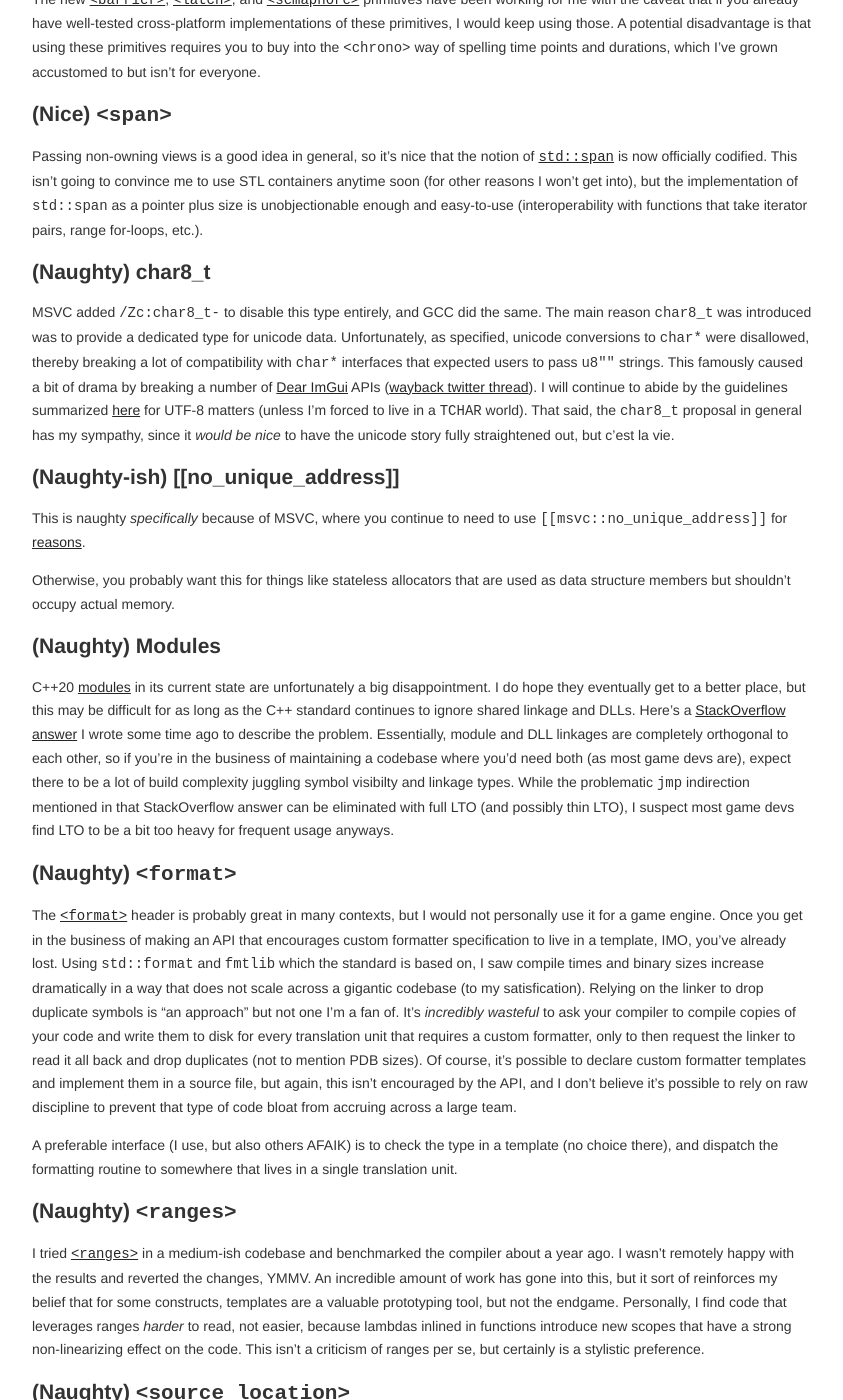
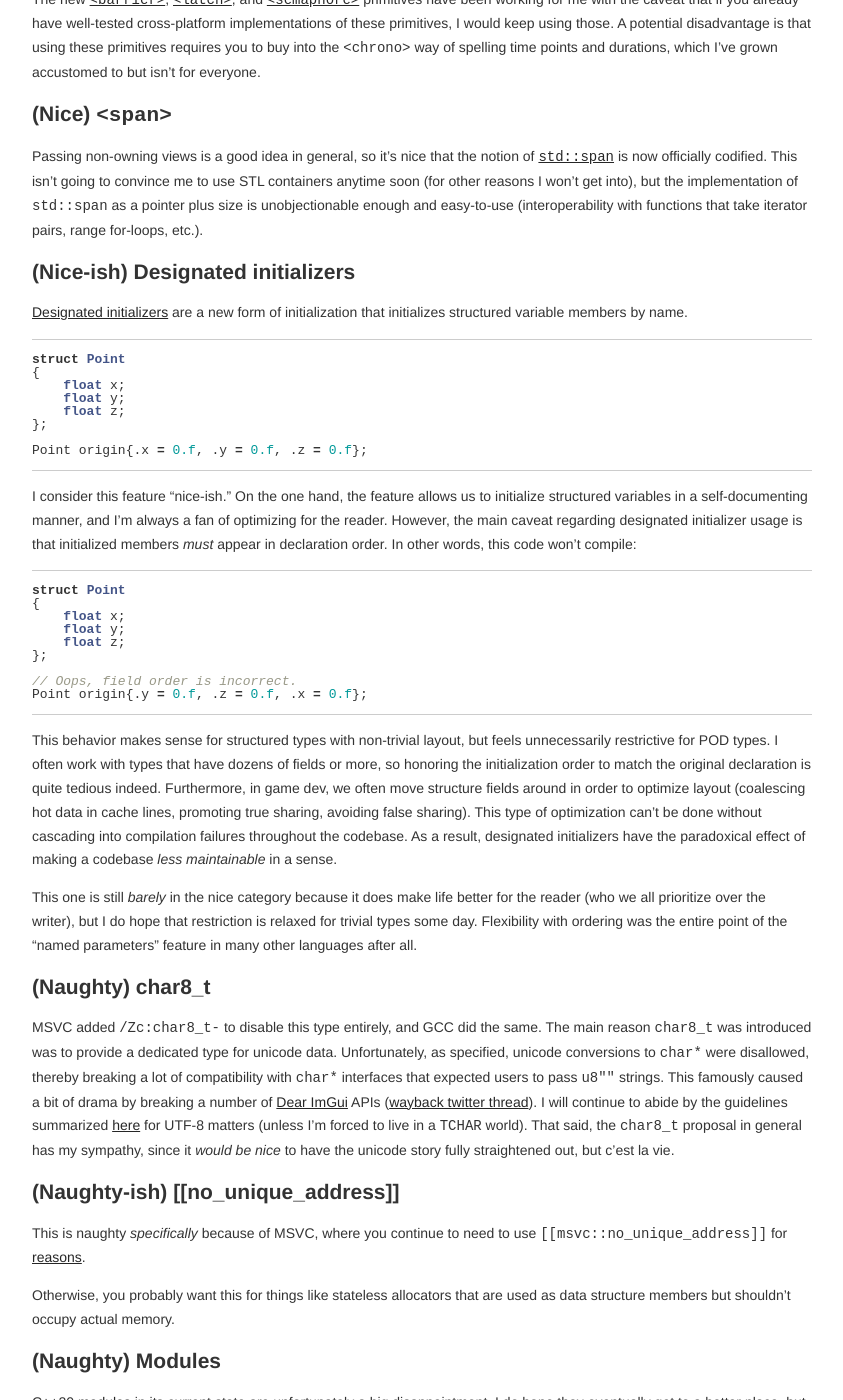
Before and after one commit to jeremyong/jeremyong.github.com, a Jekyll site: the page built from _posts/2023-12-24-cpp20-gamedev-naughty-nice.markdown, in a window 1280 px wide and 1400 px high, scrolled down 2577 px. Shown: the whole window, without its empty margins (218-1061 px from the left). Built offline with Jekyll 4.4.1, drawn with Linux system fonts in a browser that asks for light colours.

Commit message:
Add note on designated initializers

````diff
--- a/_posts/2023-12-24-cpp20-gamedev-naughty-nice.markdown
+++ b/_posts/2023-12-24-cpp20-gamedev-naughty-nice.markdown
@@ -150,6 +150,51 @@ to convince me to use STL containers anytime soon (for other reasons I won't get
 of `std::span` as a pointer plus size is unobjectionable enough and easy-to-use (interoperability with functions
 that take iterator pairs, range for-loops, etc.).
 
+## (Nice-ish) Designated initializers
+
+[Designated initializers](https://en.cppreference.com/w/cpp/language/aggregate_initialization#Designated_initializers) are
+a new form of initialization that initializes structured variable members by name.
+
+```c++
+struct Point
+{
+    float x;
+    float y;
+    float z;
+};
+
+Point origin{.x = 0.f, .y = 0.f, .z = 0.f};
+```
+
+I consider this feature "nice-ish." On the one hand, the feature allows us to initialize structured variables in
+a self-documenting manner, and I'm always a fan of optimizing for the reader. However, the main caveat regarding
+designated initializer usage is that initialized members _must_ appear in declaration order. In other words,
+this code won't compile:
+
+```c++
+struct Point
+{
+    float x;
+    float y;
+    float z;
+};
+
+// Oops, field order is incorrect.
+Point origin{.y = 0.f, .z = 0.f, .x = 0.f};
+```
+
+This behavior makes sense for structured types with non-trivial layout, but feels unnecessarily restrictive
+for POD types. I often work with types that have dozens of fields or more, so honoring the initialization
+order to match the original declaration is quite tedious indeed. Furthermore, in game dev, we often move
+structure fields around in order to optimize layout (coalescing hot data in cache lines, promoting true
+sharing, avoiding false sharing). This type of optimization can't be done without cascading into compilation
+failures throughout the codebase. As a result, designated initializers have the paradoxical effect of making a
+codebase _less maintainable_ in a sense.
+
+This one is still _barely_ in the nice category because it does make life better for the reader (who we
+all prioritize over the writer), but I do hope that restriction is relaxed for trivial types some day. Flexibility
+with ordering was the entire point of the "named parameters" feature in many other languages after all.
+
 ## (Naughty) char8_t
 
 MSVC added `/Zc:char8_t-` to disable this type entirely, and GCC did the same.
````
